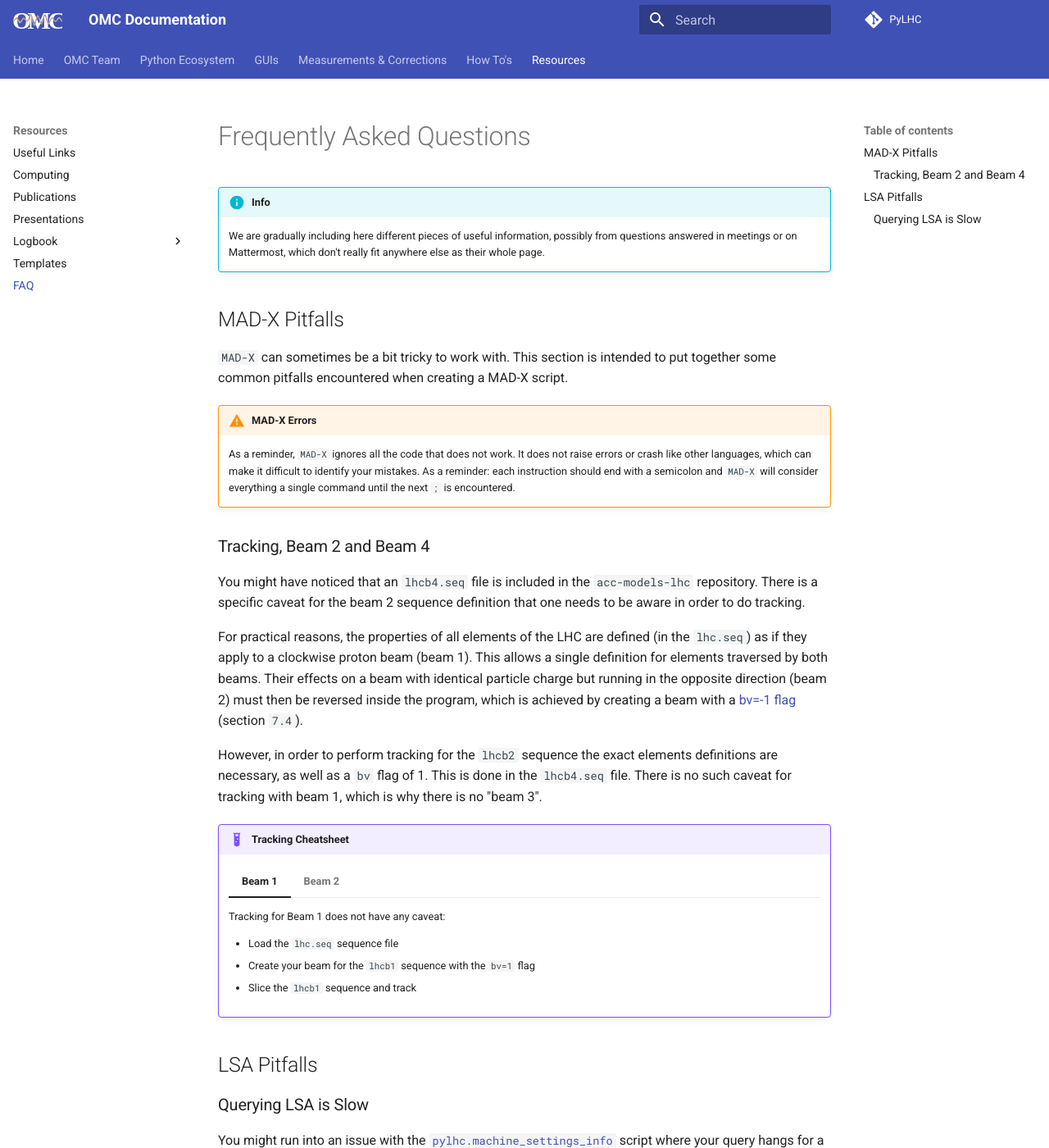
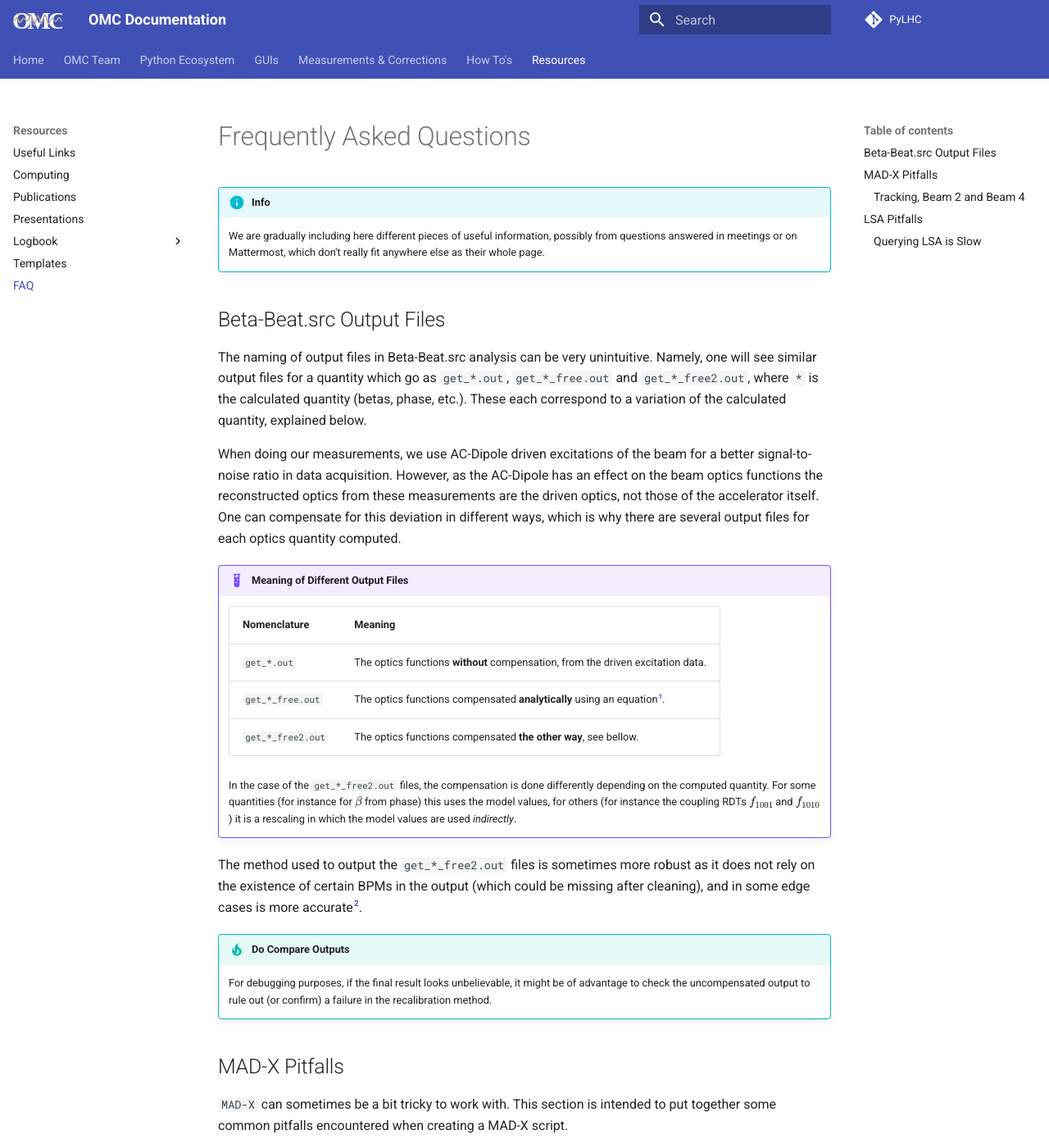
Before and after one commit to pylhc/pylhc.github.io, an MkDocs documentation site: the page built from docs/resources/faqs.md, in a window 1280 px wide and 1400 px high. Shown: the whole window at 82% size. Built offline with MkDocs 1.6.1 and Material for MkDocs 9.7.7, drawn with Linux system fonts in a browser that asks for light colours; comment, search, counter and statistics services are not loaded; some of the changed text lies outside the part shown.

Commit message:
FAQ Section on BBsrc Outputs (#91)

````diff
--- a/docs/resources/faqs.md
+++ b/docs/resources/faqs.md
@@ -2,6 +2,31 @@
 
 !!! info
     We are gradually including here different pieces of useful information, possibly from questions answered in meetings or on Mattermost, which don't really fit anywhere else as their whole page.
+
+## Beta-Beat.src Output Files
+
+The naming of output files in Beta-Beat.src analysis can be very unintuitive.
+Namely, one will see similar output files for a quantity which go as `get_*.out`, `get_*_free.out` and `get_*_free2.out`, where `*` is the calculated quantity (betas, phase, etc.).
+These each correspond to a variation of the calculated quantity, explained below.
+
+When doing our measurements, we use AC-Dipole driven excitations of the beam for a better signal-to-noise ratio in data acquisition.
+However, as the AC-Dipole has an effect on the beam optics functions the reconstructed optics from these measurements are the driven optics, not those of the accelerator itself.
+One can compensate for this deviation in different ways, which is why there are several output files for each optics quantity computed.
+
+!!! example "Meaning of Different Output Files"
+    | Nomenclature      | Meaning                                                                                                        |
+    | :---------------- | :------------------------------------------------------------------------------------------------------------- |
+    | `get_*.out`       | The optics functions **without** compensation, from the driven excitation data.                                |
+    | `get_*_free.out`  | The optics functions compensated **analytically** using an equation[^MiyamotoMeasurementCouplingRDTsACDipole]. |
+    | `get_*_free2.out` | The optics functions compensated **the other way**, see bellow.                                                |
+
+    In the case of the `get_*_free2.out` files, the compensation is done differently depending on the computed quantity.
+    For some quantities (for instance for $\beta$ from phase) this uses the model values, for others (for instance the coupling RDTs $f_{1001}$ and $f_{1010}$) it is a rescaling in which the model values are used *indirectly*.
+
+The method used to output the `get_*_free2.out` files is sometimes more robust as it does not rely on the existence of certain BPMs in the output (which could be missing after cleaning), and in some edge cases is more accurate[^HoydalsvikSubPerMilCouplingLHC].
+
+!!! tip "Do Compare Outputs"
+    For debugging purposes, if the final result looks unbelievable, it might be of advantage to check the uncompensated output to rule out (or confirm) a failure in the recalibration method.
 
 ## MAD-X Pitfalls
 
@@ -70,3 +95,36 @@ This is due to the fact that `pjlsa` will look for the beamprocess at the given
 
 
 [madx_doc_bv]: http://madx.web.cern.ch/madx/releases/last-rel/madxuguide.pdf
+
+
+[^MiyamotoMeasurementCouplingRDTsACDipole]:
+    ??? abstract "Measurement of Coupling Resonance Driving Terms with the AC Dipole", `R. Miyamoto`, [BNL--94350-2010-IR, 1013520](https://www.bnl.gov/isd/documents/74582.pdf){target=_blank}"
+        ```
+        @report{MiyamotoMeasurementCouplingRDTsACDipole,
+            title        = {Measurement of {{Coupling Resonance Driving Terms}} with the {{AC Dipole}}},
+            author       = {Miyamoto, R.},
+            year         = 2010,
+            month        = 10,
+            number       = {BNL--94350-2010-IR, 1013520},
+            doi          = {10.2172/1013520},
+            url          = {https://www.bnl.gov/isd/documents/74582.pdf},
+            langid       = {english}
+        }
+        ```
+
+[^HoydalsvikSubPerMilCouplingLHC]:
+    ??? abstract "Reaching the Sub Per Mil Level Coupling Corrections in the LHC", `E. Høydalsvik and T. Persson`, [IPAC 2021](https://accelconf.web.cern.ch/ipac2021/papers/thpab001.pdf){target=_blank}"
+        ```
+        @inproceedings{IPAC:Hoydalsvik:SubPerMilCouplingLHC,
+            title        = {Reaching the {{Sub Per Mil Level Coupling Corrections}} in the {{LHC}}},
+            author       = {Høydalsvik, Eirik and Persson, Tobias},
+            booktitle    = {Proceedings of the 12th {{International Particle Accelerator Conference}}},
+            publisher    = {{JACoW Publishing, Geneva, Switzerland}},
+            volume       = {IPAC2021},
+            doi          = {10.18429/JACOW-IPAC2021-THPAB001},
+            isbn         = {978-3-95450-214-1},
+            url          = {https://accelconf.web.cern.ch/ipac2021/papers/thpab001.pdf},
+            date         = 2021,
+            langid       = {english}
+        }
+        ```
````
